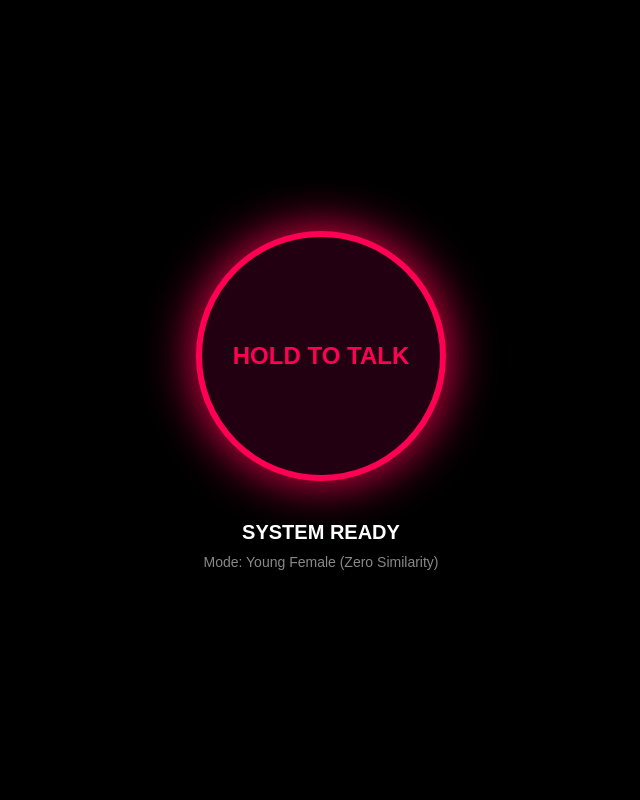
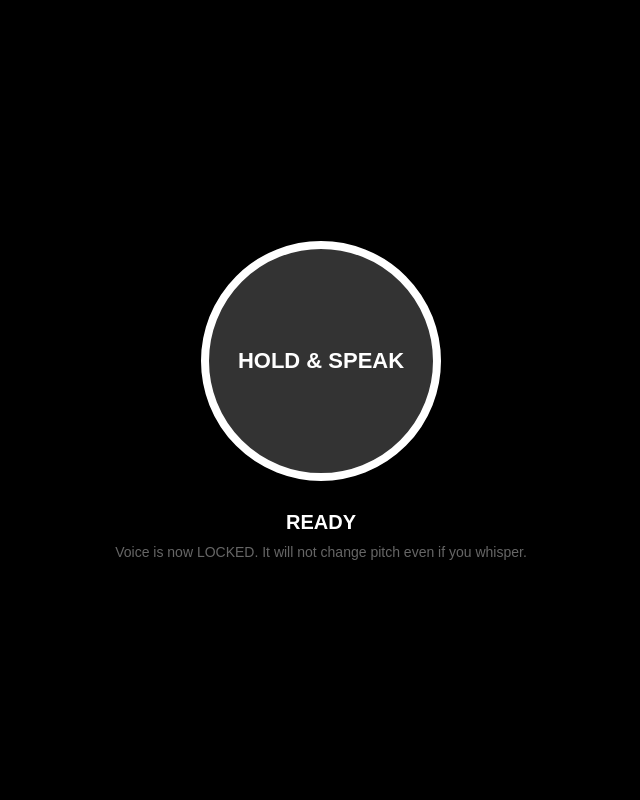
Before and after one commit to chirag93570/Voicemodbychirag, a Flask app: page / in a window 1280 px wide. Shown: the whole page, without its empty margins (319-959 px from the left). Run offline with Flask 3, Linux system fonts and the light colour scheme.

Commit message:
Update index.html

```diff
--- a/templates/index.html
+++ b/templates/index.html
@@ -3,40 +3,40 @@
 <head>
     <meta charset="UTF-8">
     <meta name="viewport" content="width=device-width, initial-scale=1.0">
-    <title>VoiceMod: PURE FEMALE</title>
+    <title>VoiceMod: STABLE</title>
     <style>
-        body { background: #000; color: #ff0055; font-family: sans-serif; text-align: center; display: flex; flex-direction: column; align-items: center; justify-content: center; height: 100vh; margin: 0; }
+        body { background: #000; color: #fff; font-family: sans-serif; text-align: center; display: flex; flex-direction: column; align-items: center; justify-content: center; height: 100vh; margin: 0; }
         #recordBtn {
-            width: 250px; height: 250px; border-radius: 50%;
-            border: 6px solid #ff0055; background: #220011;
-            color: #ff0055; font-size: 24px; font-weight: 900; cursor: pointer;
-            box-shadow: 0 0 50px #ff0055; -webkit-tap-highlight-color: transparent;
-            transition: transform 0.1s;
+            width: 240px; height: 240px; border-radius: 50%;
+            border: 8px solid #fff; background: #333;
+            color: #fff; font-size: 22px; font-weight: bold; cursor: pointer;
+            box-shadow: 0 0 0px #fff; -webkit-tap-highlight-color: transparent;
+            transition: all 0.2s;
         }
-        #recordBtn:active { background: #ff0055; color: #fff; transform: scale(0.95); }
-        .status { margin-top: 40px; font-size: 20px; color: #fff; font-weight: bold; }
-        .subtext { margin-top: 10px; color: #888; font-size: 14px; }
+        #recordBtn:active { background: #fff; color: #000; transform: scale(0.95); }
+        .status { margin-top: 30px; font-size: 20px; font-weight: bold; }
+        .hint { margin-top: 10px; color: #666; font-size: 14px; max-width: 80%; }
     </style>
 </head>
 <body>
-    <button id="recordBtn" ontouchstart="startRecording()" ontouchend="stopRecording()" onmousedown="startRecording()" onmouseup="stopRecording()">HOLD TO TALK</button>
-    <div class="status" id="status">SYSTEM READY</div>
-    <div class="subtext">Mode: Young Female (Zero Similarity)</div>
+    <button id="recordBtn" ontouchstart="startRecording()" ontouchend="stopRecording()" onmousedown="startRecording()" onmouseup="stopRecording()">HOLD & SPEAK</button>
+    <div class="status" id="status">READY</div>
+    <div class="hint">Voice is now LOCKED. It will not change pitch even if you whisper.</div>
 
     <script>
         // ---------------- CONFIGURATION ---------------- //
         const XI_API_KEY = "sk_1698b914f43f7a58dccd76cbf925162bd65d933f9ef08ff8";
 
-        // VOICE: "Mimi" (Young Female Childish Voice - Best for '22yo' vibe on Free Tier)
-        const VOICE_ID = "zrHiDhphv9ZnVXBqCLjz";
+        // VOICE: "Nicole" (Standard Female)
+        const VOICE_ID = "piTKgcLEGmPE4e6mEKli";
         // ----------------------------------------------- //
 
         let mediaRecorder;
         let audioChunks = [];
 
         async function startRecording() {
-            document.getElementById('status').innerText = "👂 LISTENING...";
-            document.getElementById('recordBtn').style.background = "#550022";
+            document.getElementById('status').innerText = "LISTENING...";
+            document.getElementById('recordBtn').style.borderColor = "#00ff00"; // Green when recording
 
             const stream = await navigator.mediaDevices.getUserMedia({ audio: true });
             mediaRecorder = new MediaRecorder(stream);
@@ -45,18 +45,18 @@
             mediaRecorder.ondataavailable = event => audioChunks.push(event.data);
 
             mediaRecorder.onstop = async () => {
-                document.getElementById('status').innerText = "⚡ CONVERTING...";
+                document.getElementById('status').innerText = "PROCESSING...";
                 const audioBlob = new Blob(audioChunks, { type: 'audio/webm' });
 
                 const formData = new FormData();
                 formData.append("audio", audioBlob, "recording.webm");
                 formData.append("model_id", "eleven_multilingual_sts_v2");
 
-                // 🛑 THE SECRET SAUCE FOR FEMALE VOICE 🛑
+                // 🔒 LOCKED SETTINGS FOR CONSISTENCY
                 formData.append("voice_settings", JSON.stringify({
-                    "stability": 0.5,        // Balanced to keep voice clear
-                    "similarity_boost": 0.0, // ZERO: Ignores your male pitch completely
-                    "style": 1.0,            // MAX: Forces the 'Girl' personality
+                    "stability": 0.8,        // 80% Stable (Stops weird noises)
+                    "similarity_boost": 0.3, // 30% Similar (Ignores your speed/pitch)
+                    "style": 0.0,            // 0% Style (Stops hallucinations)
                     "use_speaker_boost": true
                 }));
 
@@ -68,19 +68,17 @@
                     });
 
                     if (!response.ok) {
-                        const err = await response.text();
-                        console.error(err);
-                        throw new Error("Quota Exceeded or Key Blocked");
+                        throw new Error("API Error");
                     }
 
-                    document.getElementById('status').innerText = "🗣️ SPEAKING...";
+                    document.getElementById('status').innerText = "PLAYING...";
                     const blob = await response.blob();
                     const audio = new Audio(URL.createObjectURL(blob));
                     audio.play();
 
                     audio.onended = () => {
-                        document.getElementById('status').innerText = "SYSTEM READY";
-                        document.getElementById('recordBtn').style.background = "#220011";
+                        document.getElementById('status').innerText = "READY";
+                        document.getElementById('recordBtn').style.borderColor = "#fff";
                     };
                 } catch (e) {
                     alert("Error: " + e.message);
```
